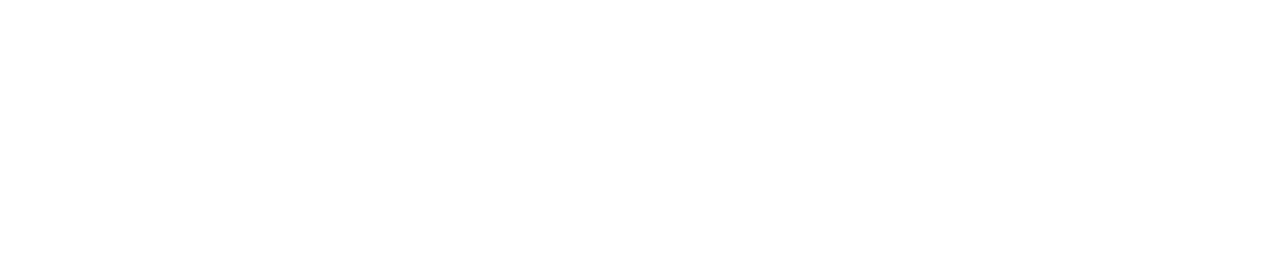
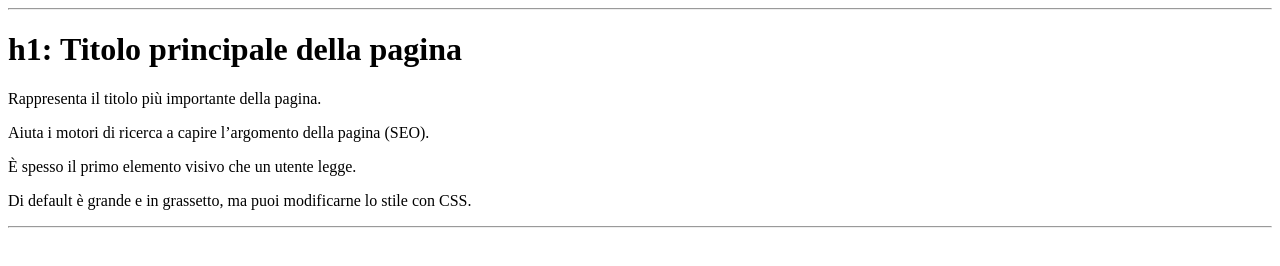
Before and after one commit to GrassiTo/frontend-esercizi-base, a plain HTML site: page 01-tags-base/index.html in a window 1280 px wide. Drawn offline with Linux system fonts and the light colour scheme.

Commit message:
inseriti i tag h1, p e hr

```diff
--- a/01-tags-base/index.html
+++ b/01-tags-base/index.html
@@ -1,11 +1,29 @@
 <!DOCTYPE html>
 <html lang="it">
+
 <head>
     <meta charset="UTF-8">
     <meta name="viewport" content="width=device-width, initial-scale=1.0">
     <title>Tags Base</title>
+    <style>
+        code {
+            background-color: #f4f4f4;
+            padding: 1px;
+            border-radius: 3px;
+        }
+    </style>
+
 </head>
+
 <body>
+    <hr>
+    <h1>h1: Titolo principale della pagina</h1>
+    <p>Rappresenta il titolo più importante della pagina.</p>
+    <p>Aiuta i motori di ricerca a capire l’argomento della pagina (SEO).</p>
+    <p> È spesso il primo elemento visivo che un utente legge.</p>
+    <p>Di default è grande e in grassetto, ma puoi modificarne lo stile con CSS.</p>
+    <hr>
 
 </body>
+
 </html>
```
